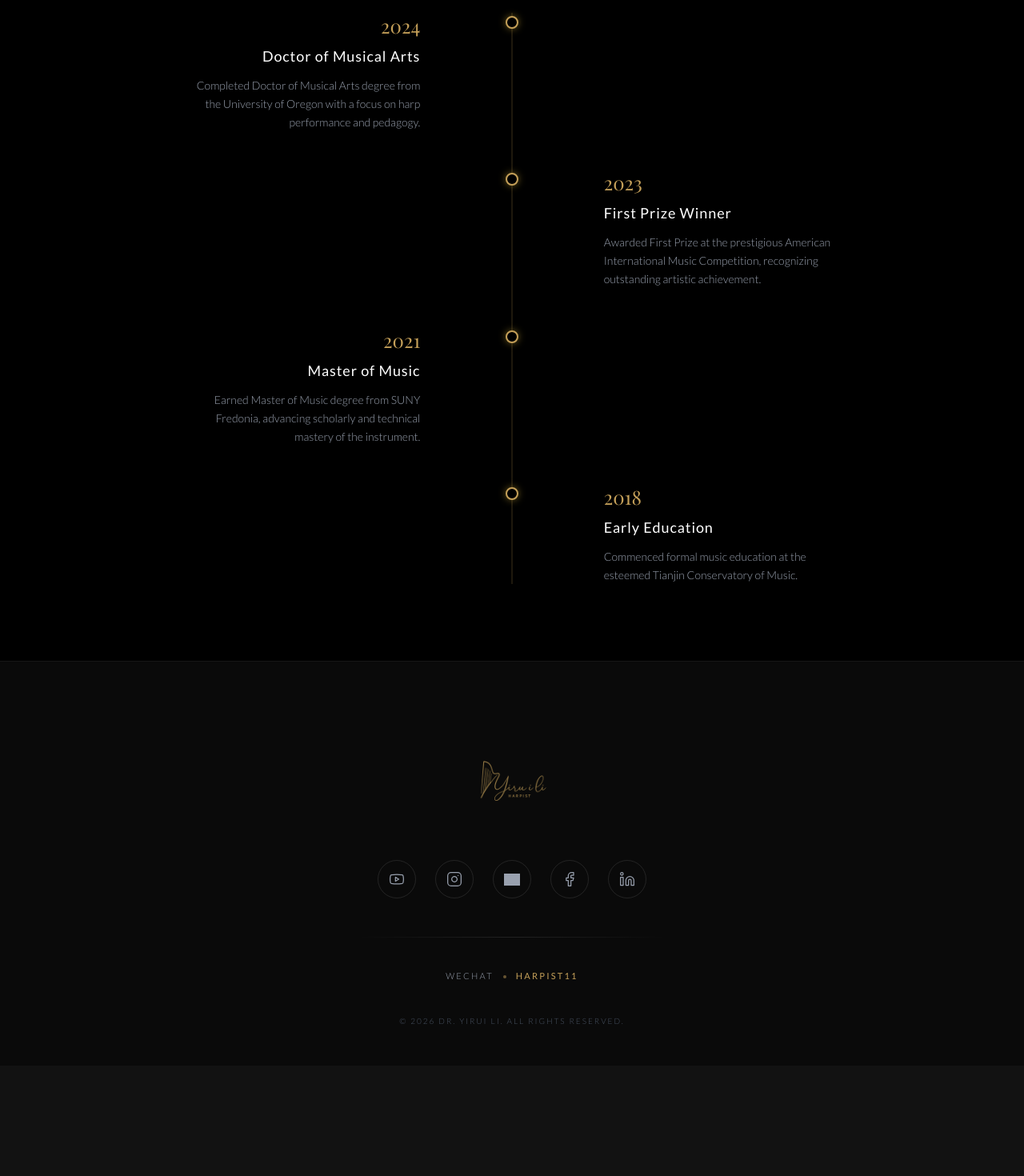
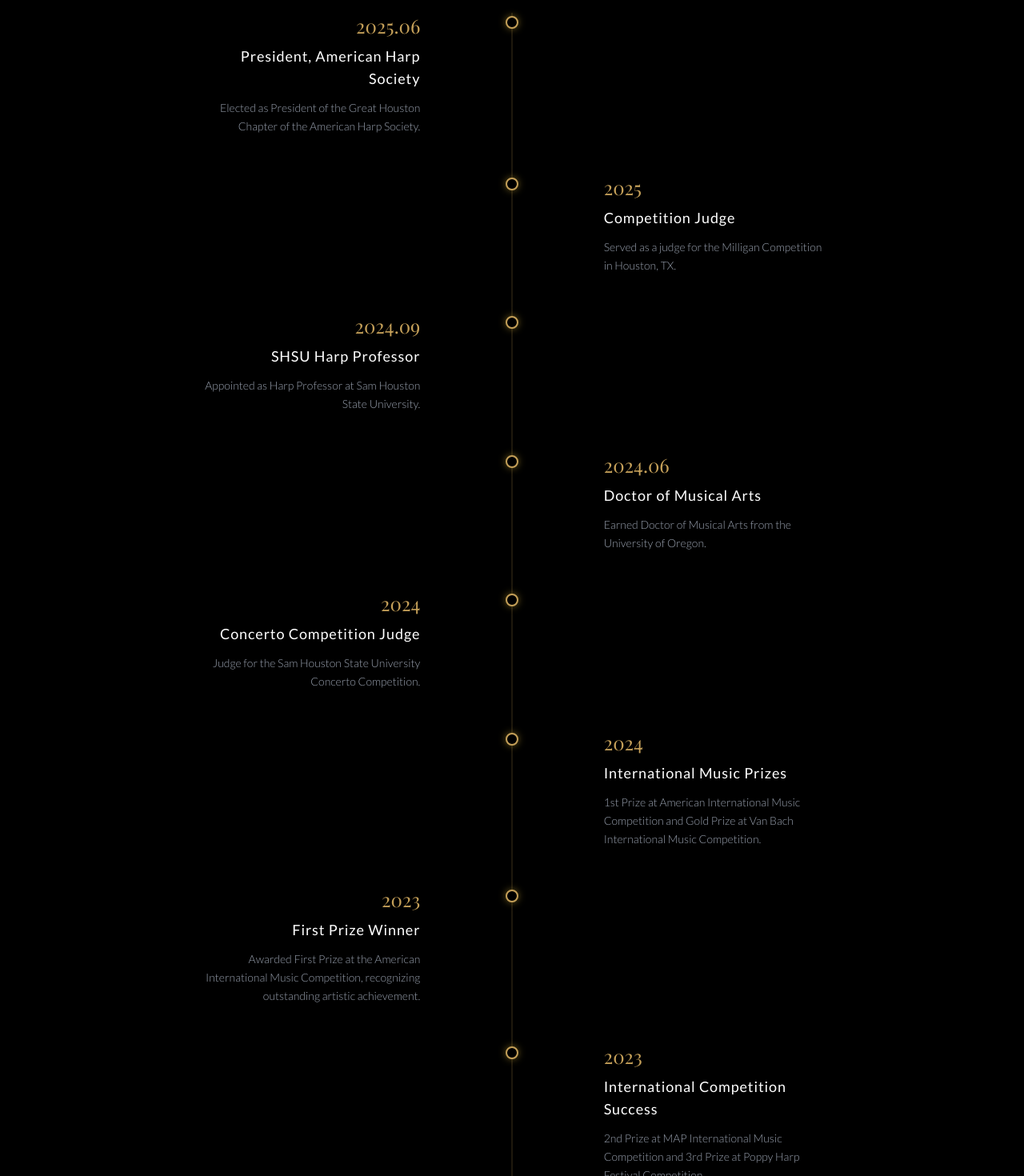
Before and after one commit to Butternctu/yiruimusic, a React (Vite) app: page /journey in a window 1280 px wide. Shown: the part 680-2150 px from the top of the page at 80% size. Before the commit the page ends 2012 px from the top, so only its background shows below. Built offline with nearby package versions, Linux system fonts and the light colour scheme; grey boxes are pictures that could not be loaded; a web font is replaced by a local one.

Commit message:
Update timeline events and unify date format

```diff
--- a/src/components/Timeline.jsx
+++ b/src/components/Timeline.jsx
@@ -3,24 +3,59 @@ import { useIntersectionObserver } from '../hooks/useIntersectionObserver';
 
 const timelineEvents = [
   {
+    year: '2025.06',
+    title: 'President, American Harp Society',
+    description: 'Elected as President of the Great Houston Chapter of the American Harp Society.'
+  },
+  {
+    year: '2025',
+    title: 'Competition Judge',
+    description: 'Served as a judge for the Milligan Competition in Houston, TX.'
+  },
+  {
+    year: '2024.09',
+    title: 'SHSU Harp Professor',
+    description: 'Appointed as Harp Professor at Sam Houston State University.'
+  },
+  {
+    year: '2024.06',
+    title: 'Doctor of Musical Arts',
+    description: 'Earned Doctor of Musical Arts from the University of Oregon.'
+  },
+  {
     year: '2024',
-    title: 'Doctor of Musical Arts',
-    description: 'Completed Doctor of Musical Arts degree from the University of Oregon with a focus on harp performance and pedagogy.'
+    title: 'Concerto Competition Judge',
+    description: 'Judge for the Sam Houston State University Concerto Competition.'
+  },
+  {
+    year: '2024',
+    title: 'International Music Prizes',
+    description: '1st Prize at American International Music Competition and Gold Prize at Van Bach International Music Competition.'
   },
   {
     year: '2023',
     title: 'First Prize Winner',
-    description: 'Awarded First Prize at the prestigious American International Music Competition, recognizing outstanding artistic achievement.'
+    description: 'Awarded First Prize at the American International Music Competition, recognizing outstanding artistic achievement.'
+  },
+  {
+    year: '2023',
+    title: 'International Competition Success',
+    description: '2nd Prize at MAP International Music Competition and 3rd Prize at Poppy Harp Festival Competition.'
+  },
+  {
+    year: '2021.05',
+    title: 'Master of Music',
+    description: 'Earned Master of Music degree from SUNY Fredonia, specializing in harp performance and pedagogy.'
   },
   {
     year: '2021',
-    title: 'Master of Music',
-    description: 'Earned Master of Music degree from SUNY Fredonia, advancing scholarly and technical mastery of the instrument.'
+    title: 'Full DMA Scholarship',
+    description: 'Awarded Full Scholarship for Doctor of Musical Arts at the University of Oregon.'
   },
   {
-    year: '2018',
+    year: '2018.06',
     title: 'Early Education',
-    description: 'Commenced formal music education at the esteemed Tianjin Conservatory of Music.'
+    description: 'Completed foundational musical studies at Tianjin Conservatory of Music.'
   }
 ];
 
```
